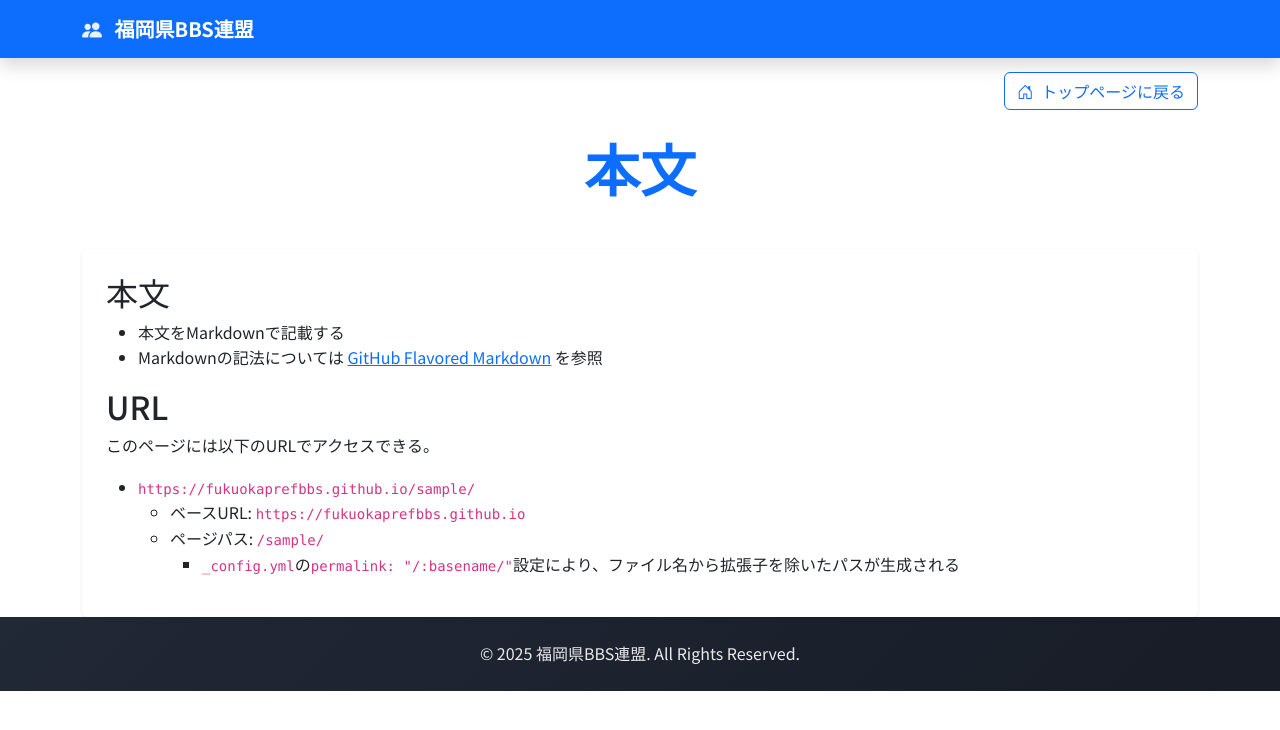
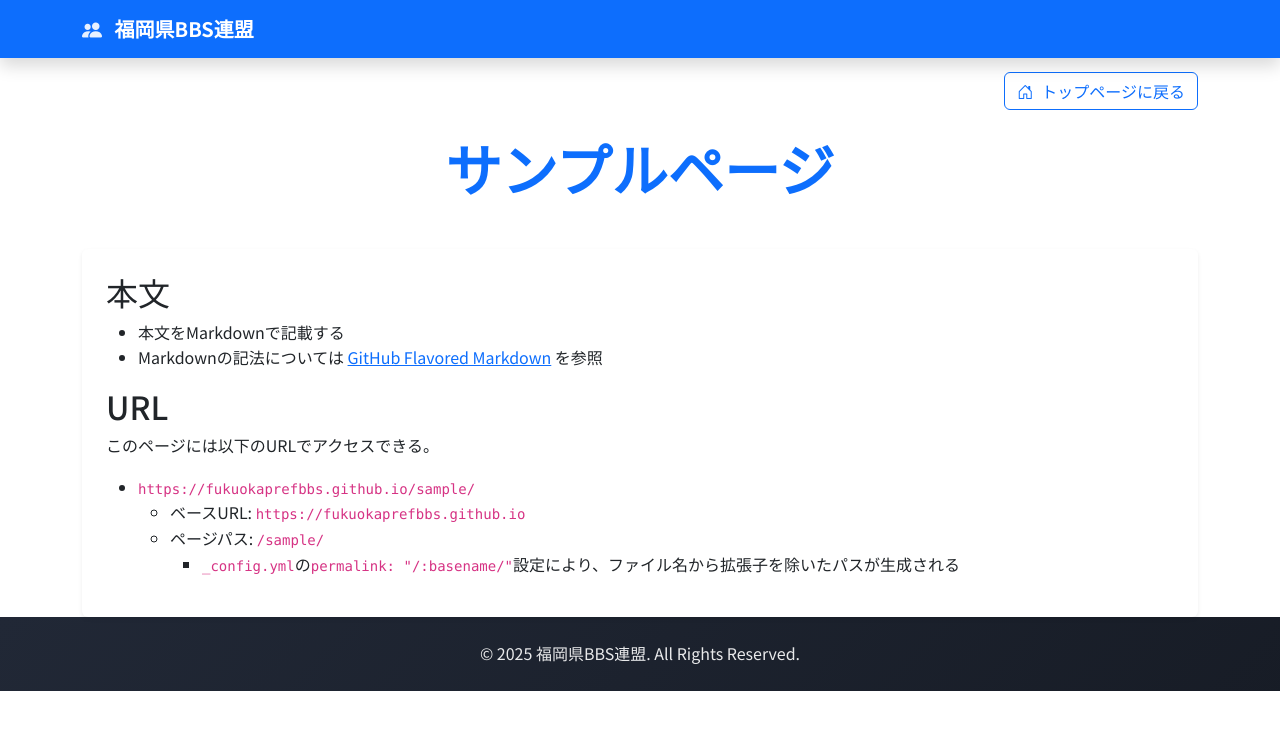
Before and after one commit to fukuokaprefbbs/fukuokaprefbbs.github.io, a Jekyll site: the page built from _pages/sample.md, in a window 1280 px wide. Shown: the top 730 px of the page. Built offline with Jekyll 4.4.1, drawn with Linux system fonts in a browser that asks for light colours; our own code applies the rules of GitHub Pages for plain Markdown files.

Commit message:
Fix: 個別ページにはtitleを付けておかないとブラウザのタブがトップページと同じになってしまう

```diff
--- a/_pages/sample.md
+++ b/_pages/sample.md
@@ -1,5 +1,6 @@
 ---
 layout: page
+title: サンプルページ
 ---
 
 ## 本文
```
